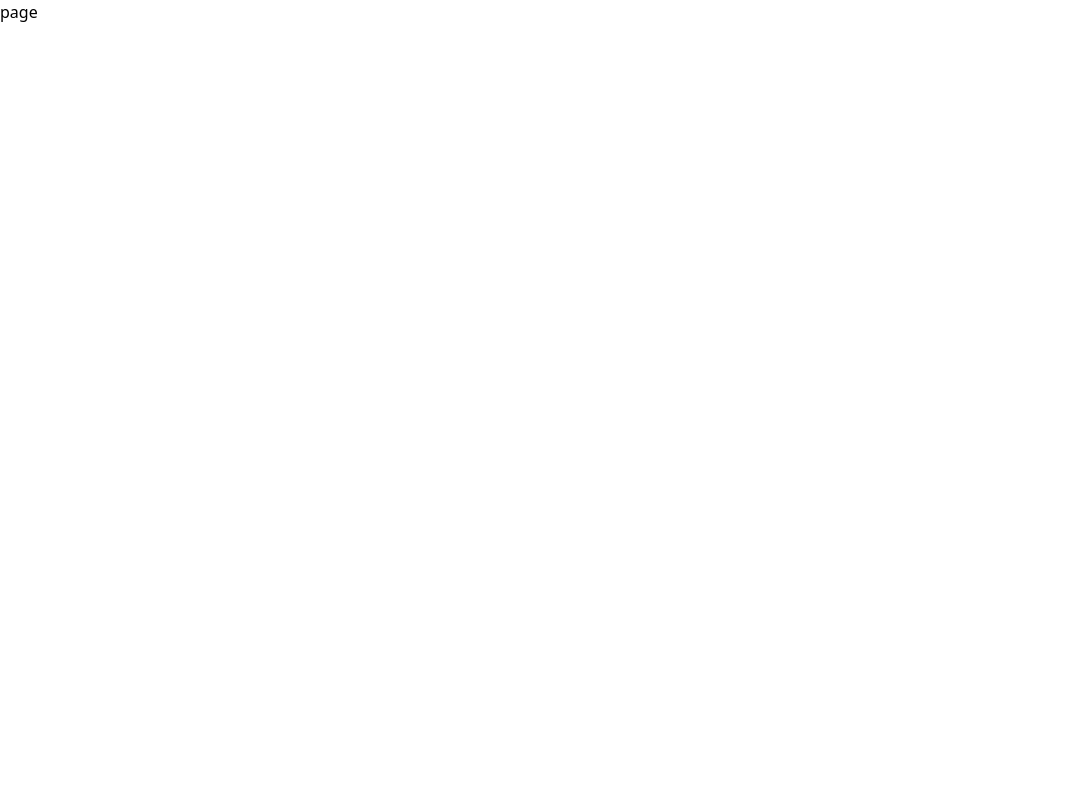
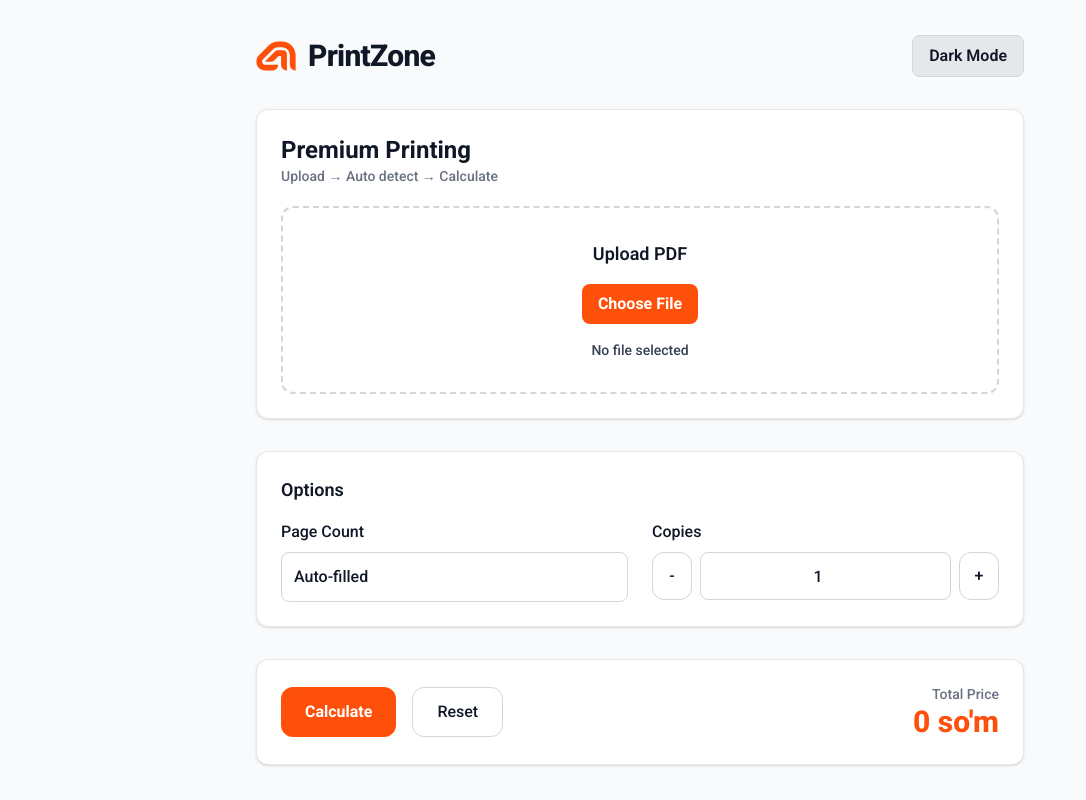
Before and after one commit to boburov/PrintZone, a Next.js app: page / in a window 1280 px wide. Shown: the whole page, without its empty margins (0-1086 px from the left). Built offline with nearby package versions, Linux system fonts and the light colour scheme.

Commit message:
half of work

```diff
--- /dev/null
+++ b/app/components/Header.tsx
@@ -0,0 +1,26 @@
+import Image from "next/image";
+import logo from "@/public/logo.svg";
+interface HeaderProps {
+  darkMode: boolean;
+  toggleDarkMode: () => void;
+}
+
+export default function Header({ darkMode, toggleDarkMode }: HeaderProps) {
+  return (
+    <header className="flex flex-col sm:flex-row items-center justify-between gap-4">
+      <h1 className="text-3xl font-extrabold tracking-tight flex gap-3">
+        <Image src={logo} className="w-10" alt="printzone logo" /> PrintZone
+      </h1>
+      <button
+        onClick={toggleDarkMode}
+        className={`px-4 py-2 rounded-lg border ${
+          darkMode
+            ? "border-gray-700 bg-gray-800 hover:bg-gray-700"
+            : "border-gray-300 bg-gray-200 hover:bg-gray-300"
+        } font-semibold`}
+      >
+        {darkMode ? "Light Mode" : "Dark Mode"}
+      </button>
+    </header>
+  );
+}
--- /dev/null
+++ b/app/components/OptionsCard.tsx
@@ -0,0 +1,32 @@
+interface OptionsCardProps {
+  pageCount: number | "";
+  copies: number;
+  setCopies: React.Dispatch<React.SetStateAction<number>>;
+  paperSize: "A5" | "A4";
+  setPaperSize: React.Dispatch<React.SetStateAction<"A5" | "A4">>;
+  coverType: "soft" | "hard";
+  setCoverType: React.Dispatch<React.SetStateAction<"soft" | "hard">>;
+  darkMode: boolean;
+}
+
+export default function OptionsCard({ pageCount, copies, setCopies, paperSize, setPaperSize, coverType, setCoverType, darkMode }: OptionsCardProps) {
+  return (
+    <section className={`rounded-xl shadow p-6 border ${darkMode ? "bg-gray-800 border-gray-700" : "bg-white border-gray-200"}`}>
+      <h2 className="text-lg font-semibold mb-4">Options</h2>
+      <div className="grid grid-cols-1 gap-6 sm:grid-cols-2">
+        <div>
+          <label className="font-medium">Page Count</label>
+          <input readOnly value={pageCount === "" ? "Auto-filled" : pageCount} className={`mt-2 w-full rounded-lg p-3 border ${darkMode ? "bg-gray-700 border-gray-600 text-gray-50" : "bg-white border-gray-300 text-gray-900"}`} />
+        </div>
+        <div>
+          <label className="font-medium">Copies</label>
+          <div className="mt-2 flex gap-2">
+            <button onClick={() => setCopies((c) => Math.max(1, c - 1))} className={`w-10 h-12 border rounded-xl ${darkMode ? "bg-gray-700 border-gray-600 text-gray-50" : "bg-white border-gray-300 text-gray-900"}`}>-</button>
+            <input type="number" min={1} value={copies} onChange={(e) => setCopies(Math.max(1, Number(e.target.value)))} className={`h-12 flex-1 text-center border rounded-lg ${darkMode ? "bg-gray-700 border-gray-600 text-gray-50" : "bg-white border-gray-300 text-gray-900"}`} />
+            <button onClick={() => setCopies((c) => c + 1)} className={`w-10 h-12 border rounded-xl ${darkMode ? "bg-gray-700 border-gray-600 text-gray-50" : "bg-white border-gray-300 text-gray-900"}`}>+</button>
+          </div>
+        </div>
+      </div>
+    </section>
+  );
+}
--- /dev/null
+++ b/app/components/PriceCard.tsx
@@ -0,0 +1,47 @@
+interface PriceCardProps {
+  pageCount: number | "";
+  copies: number;
+  paperSize: "A5" | "A4";
+  coverType: "soft" | "hard";
+  totalPrice: number | null;
+  setTotalPrice: React.Dispatch<React.SetStateAction<number | null>>;
+  darkMode: boolean;
+  formatMoney: (v: number | null) => string;
+}
+
+export default function PriceCard({ pageCount, copies, paperSize, coverType, totalPrice, setTotalPrice, darkMode, formatMoney }: PriceCardProps) {
+  const calculatePrice = () => {
+    const bet = Number(pageCount) || 0;
+    const nusxa = Number(copies) || 1;
+    let jild = coverType === "hard" ? 25000 : 5500;
+    let qogozNarx =
+      coverType === "soft"
+        ? paperSize === "A5"
+          ? 57
+          : 110
+        : paperSize === "A5"
+        ? 70
+        : 120;
+    let kitobPrice = bet * qogozNarx + jild;
+
+    if (nusxa === 1) kitobPrice *= 3;
+    else if (nusxa <= 10) kitobPrice *= 2;
+    else if (nusxa <= 20) kitobPrice = Math.round(kitobPrice * 1.3);
+
+    const total = Math.round(kitobPrice * nusxa * 1.2);
+    setTotalPrice(total);
+  };
+
+  return (
+    <section className={`rounded-xl shadow p-6 border flex flex-col sm:flex-row sm:items-center sm:justify-between gap-4 ${darkMode ? "bg-gray-800 border-gray-700" : "bg-white border-gray-200"}`}>
+      <div className="flex gap-4 flex-wrap">
+        <button onClick={calculatePrice} className="bg-[#FF500B] hover:bg-[#e44907] px-6 py-3 rounded-xl font-bold text-white">Calculate</button>
+        <button onClick={() => setTotalPrice(null)} className={`px-6 py-3 rounded-xl border ${darkMode ? "border-gray-600" : "border-gray-300"}`}>Reset</button>
+      </div>
+      <div className="text-right">
+        <p className={`text-sm ${darkMode ? "text-gray-400" : "text-gray-500"}`}>Total Price</p>
+        <p className="text-3xl font-extrabold text-[#FF500B]">{formatMoney(totalPrice)}</p>
+      </div>
+    </section>
+  );
+}
--- /dev/null
+++ b/app/components/UploadCard.tsx
@@ -0,0 +1,59 @@
+import React from "react";
+
+interface UploadCardProps {
+  fileInputRef: React.RefObject<HTMLInputElement>;
+  fileName: string;
+  setFileName: React.Dispatch<React.SetStateAction<string>>;
+  setPageCount: React.Dispatch<React.SetStateAction<number | "">>;
+  darkMode: boolean;
+}
+
+export default function UploadCard({ fileInputRef, fileName, setFileName, setPageCount, darkMode }: UploadCardProps) {
+  const handleBrowseClick = () => fileInputRef.current?.click();
+
+  const readFileAsArrayBuffer = (file: File) =>
+    new Promise<ArrayBuffer>((resolve, reject) => {
+      const reader = new FileReader();
+      reader.onload = (e) => resolve(e.target?.result as ArrayBuffer);
+      reader.onerror = reject;
+      reader.readAsArrayBuffer(file);
+    });
+
+  const handleFileChange = async (e: React.ChangeEvent<HTMLInputElement>) => {
+    const f = e.target.files?.[0];
+    if (!f) return;
+    setFileName(f.name);
+
+    try {
+      const pdfjsLib = await import("pdfjs-dist");
+      pdfjsLib.GlobalWorkerOptions.workerSrc = "https://cdnjs.cloudflare.com/ajax/libs/pdf.js/2.12.313/pdf.worker.min.js";
+
+      const buffer = await readFileAsArrayBuffer(f);
+      const loadingTask = pdfjsLib.getDocument(new Uint8Array(buffer));
+      const pdf = await loadingTask.promise;
+      setPageCount(pdf.numPages);
+    } catch (err) {
+      console.error(err);
+      alert("PDF o‘qib bo‘lmadi.");
+      setPageCount("");
+    }
+  };
+
+  return (
+    <section className={`rounded-xl shadow p-6 border ${darkMode ? "bg-gray-800 border-gray-700" : "bg-white border-gray-200"}`}>
+      <p className="text-2xl font-bold">Premium Printing</p>
+      <p className={`text-sm ${darkMode ? "text-gray-300" : "text-gray-500"}`}>Upload → Auto detect → Calculate</p>
+
+      <div className={`mt-5 flex flex-col items-center gap-4 border-2 border-dashed rounded-xl px-6 py-8 w-full ${darkMode ? "border-gray-600" : "border-gray-300"}`}>
+        <p className="text-lg font-semibold">Upload PDF</p>
+        <button onClick={handleBrowseClick} className="rounded-lg bg-[#FF500B] hover:bg-[#e44907] transition px-4 py-2 font-bold text-white">
+          Choose File
+        </button>
+        <span className={`text-sm ${darkMode ? "text-gray-300" : "text-gray-700"}`}>
+          {fileName || "No file selected"}
+        </span>
+        <input ref={fileInputRef} type="file" accept="application/pdf" onChange={handleFileChange} className="hidden" />
+      </div>
+    </section>
+  );
+}
--- a/app/layout.tsx
+++ b/app/layout.tsx
@@ -15,7 +15,7 @@ export default function RootLayout({
   children: React.ReactNode;
 }>) {
   return (
-    <html lang="en">
+    <html lang="en" className="dark">
       <body>{children}</body>
     </html>
   );
--- a/app/page.tsx
+++ b/app/page.tsx
@@ -1,7 +1,67 @@
-const page = () => {
+"use client";
+
+import React, { useRef, useState, useEffect } from "react";
+import Header from "./components/Header";
+import UploadCard from "./components/UploadCard";
+import OptionsCard from "./components/OptionsCard";
+import PriceCard from "./components/PriceCard";
+
+export default function PrintZonePage() {
+  const fileInputRef = useRef<HTMLInputElement | null>(null);
+  const [fileName, setFileName] = useState<string>("");
+  const [pageCount, setPageCount] = useState<number | "">("");
+  const [copies, setCopies] = useState<number>(1);
+  const [paperSize, setPaperSize] = useState<"A5" | "A4">("A4");
+  const [coverType, setCoverType] = useState<"soft" | "hard">("soft");
+  const [totalPrice, setTotalPrice] = useState<number | null>(null);
+  const [darkMode, setDarkMode] = useState<boolean>(false);
+
+  useEffect(() => {
+    if (darkMode) document.documentElement.classList.add("dark");
+    else document.documentElement.classList.remove("dark");
+  }, [darkMode]);
+
+  const toggleDarkMode = () => setDarkMode((prev) => !prev);
+
+  const formatMoney = (v: number | null) =>
+    !v && v !== 0 ? "0 so'm" : `${v.toLocaleString("ru-RU")} so'm`;
+
   return (
-    <div>page</div>
-  )
+    <div
+      className={`min-h-screen p-4 sm:p-6 flex items-center justify-center ${
+        darkMode ? "bg-gray-900 text-gray-50" : "bg-gray-50 text-gray-900"
+      }`}
+    >
+      <div className="w-full max-w-3xl space-y-8">
+        <Header darkMode={darkMode} toggleDarkMode={toggleDarkMode} />
+        <UploadCard
+          fileInputRef={fileInputRef}
+          fileName={fileName}
+          setFileName={setFileName}
+          setPageCount={setPageCount}
+          darkMode={darkMode}
+        />
+        <OptionsCard
+          pageCount={pageCount}
+          copies={copies}
+          setCopies={setCopies}
+          paperSize={paperSize}
+          setPaperSize={setPaperSize}
+          coverType={coverType}
+          setCoverType={setCoverType}
+          darkMode={darkMode}
+        />
+        <PriceCard
+          pageCount={pageCount}
+          copies={copies}
+          paperSize={paperSize}
+          coverType={coverType}
+          totalPrice={totalPrice}
+          setTotalPrice={setTotalPrice}
+          darkMode={darkMode}
+          formatMoney={formatMoney}
+        />
+      </div>
+    </div>
+  );
 }
-
-export default page
--- a/app/styles/globals.css
+++ b/app/styles/globals.css
@@ -1 +1,9 @@
+@import url("https://fonts.googleapis.com/css2?family=Montserrat:ital,wght@0,100..900;1,100..900&family=Roboto:ital,wght@0,100..900;1,100..900&display=swap");
 @import "tailwindcss";
+
+body {
+  font-family: "Roboto", sans-serif;
+  font-optical-sizing: auto;
+  font-weight: 500;
+  font-style: normal;
+}
--- a/package.json
+++ b/package.json
@@ -10,6 +10,7 @@
   },
   "dependencies": {
     "next": "16.0.3",
+    "pdfjs-dist": "^5.4.394",
     "react": "19.2.0",
     "react-dom": "19.2.0"
   },
```
Also changed, not shown: 1 other file (tests, documents, lock files or other folders).
